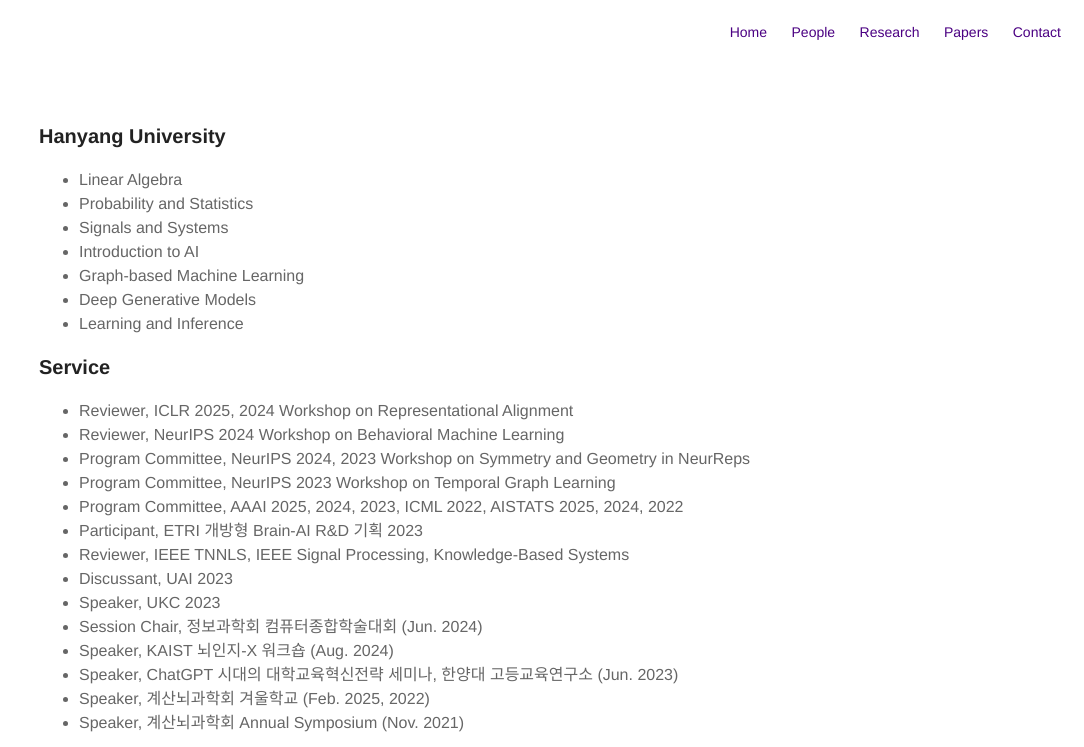
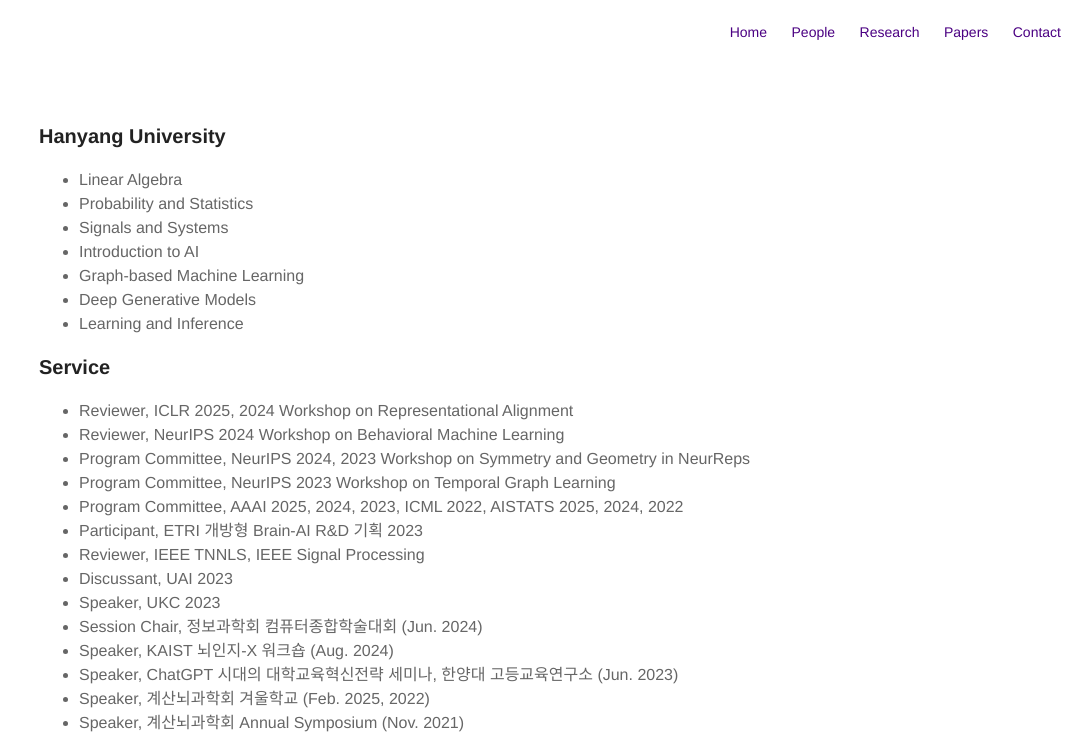
Before and after one commit to kijungyoon/kijungyoon.github.io, a Jekyll site: the page built from teaching.md, in a window 1280 px wide, cut to the strip 0-747 px from the top of the page. Shown: the whole strip, without its empty margins (196-1280 px from the left). Built offline with Jekyll 4.4.1, drawn with Linux system fonts in a browser that asks for light colours.

Commit message:
Update teaching.md

```diff
--- a/teaching.md
+++ b/teaching.md
@@ -22,7 +22,7 @@
 <li>Program Committee, NeurIPS 2023 Workshop on Temporal Graph Learning</li>
 <li>Program Committee, AAAI 2025, 2024, 2023, ICML 2022, AISTATS 2025, 2024, 2022</li>
 <li>Participant, ETRI 개방형 Brain-AI R&D 기획 2023</li>
-<li>Reviewer, IEEE TNNLS, IEEE Signal Processing, Knowledge-Based Systems</li>
+<li>Reviewer, IEEE TNNLS, IEEE Signal Processing</li>
 <li>Discussant, UAI 2023</li>
 <li>Speaker, UKC 2023</li>
 <li>Session Chair, 정보과학회 컴퓨터종합학술대회 (Jun. 2024)</li>
```
